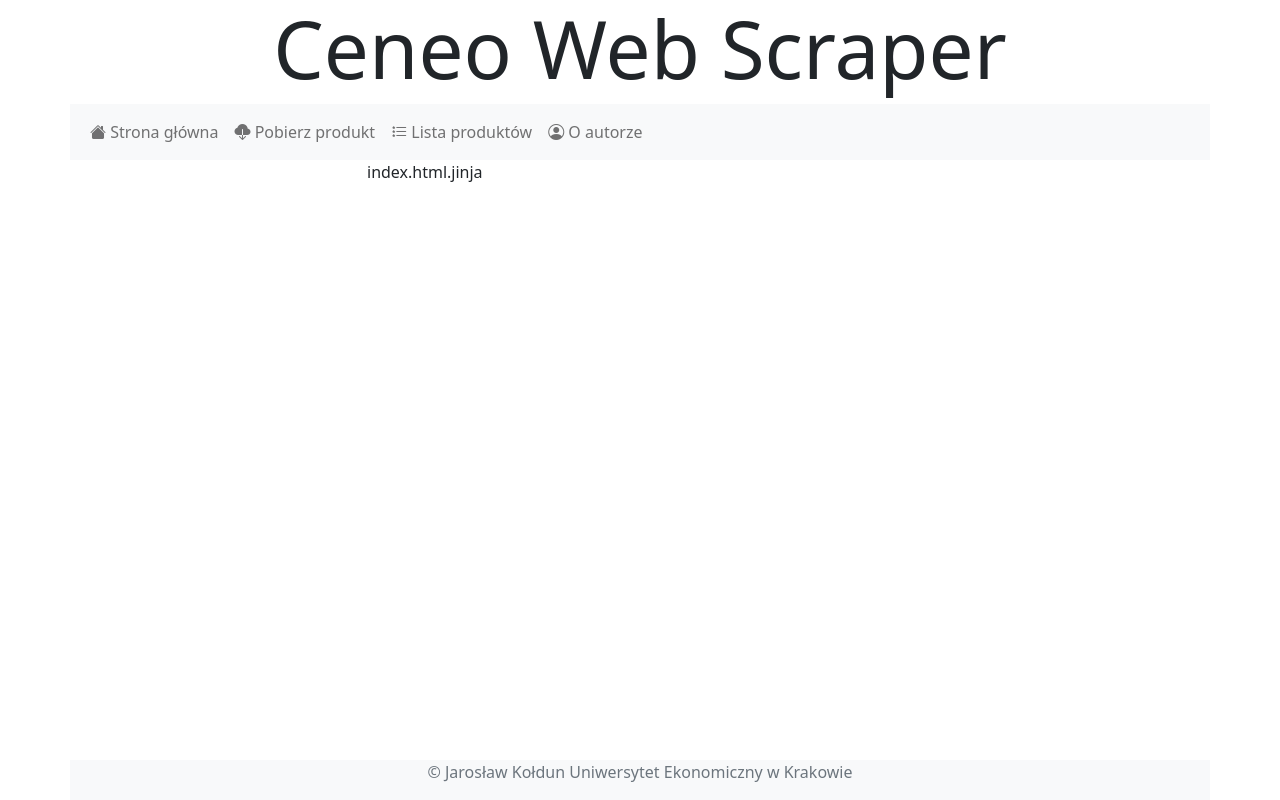
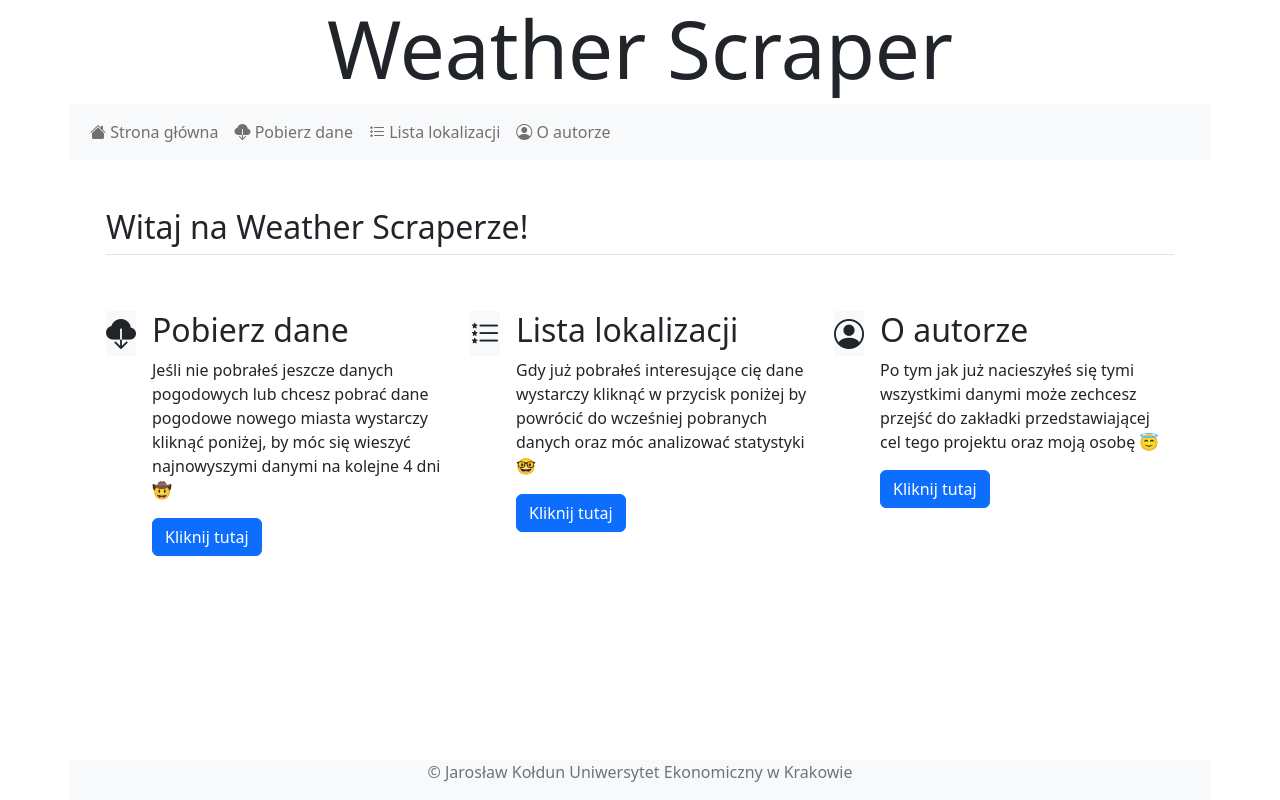
Before and after one commit to jarkol01/Weather-Scraper, a Flask app: page / in a window 1280 px wide. Run offline with Flask 2, Linux system fonts and the light colour scheme.

Commit message:
29.06.2022 JK

```diff
--- a/app/routes.py
+++ b/app/routes.py
@@ -1,6 +1,45 @@
 from app import app
+import json
+import os
 from flask import render_template, redirect, url_for, request
+from app.models.location import Location
 
 @app.route('/')
 def index():
     return render_template("index.html.jinja")
+
+@app.route('/extract', methods=["POST", "GET"])
+def extract():
+    if request.method == "POST":
+        location_name = request.form.get("location_name").replace(' ', '').lower()
+        product = Location(location_name)
+        product.extract_days()
+
+        return redirect(url_for('location', location_name=location_name))
+
+    return render_template("extract.html.jinja")
+
+@app.route('/locations')
+def locations():
+    locations = os.listdir('app/locations')
+
+    return render_template("locations.html.jinja", locations = locations)
+
+@app.route('/author')
+def author():
+    return render_template("author.html.jinja")
+
+@app.route('/location/<location_name>')
+def location(location_name):
+    location = Location(location_name)
+
+    all_days = []
+
+    file_names = os.listdir(f'app/locations/{location_name}/')
+    file_names.sort(key=lambda x: os.path.getmtime(f'app/locations/{location_name}/{x}'))  #Sorotwanie plików po ostatniej modyfikacji
+
+    for file_name in file_names:
+        with open(f'app/locations/{location_name}/{file_name}') as file:
+            all_days.append([file_name.split('.')[0], json.load(file)])
+
+    return render_template("location.html.jinja", location_name = location_name, all_days = all_days)
--- a/app/templates/base.html.jinja
+++ b/app/templates/base.html.jinja
@@ -2,8 +2,24 @@
 <html>
     <head>
         <meta charset="UTF-8">
-        <title>Ceneo Web Scraper</title>
-        <!-- CSS only -->
+        <title>Weather Scraper</title>
+        <style>
+            table {
+            font-family: arial, sans-serif;
+            border-collapse: collapse;
+            width: 100%;
+            }
+
+            td, th {
+            border: 1px solid #dddddd;
+            text-align: left;
+            padding: 8px;
+            }
+
+            tr:nth-child(even) {
+            background-color: #dddddd;
+            }
+        </style>
         <link href="https://cdn.jsdelivr.net/npm/bootstrap@5.2.0-beta1/dist/css/bootstrap.min.css" rel="stylesheet" integrity="sha384-0evHe/X+R7YkIZDRvuzKMRqM+OrBnVFBL6DOitfPri4tjfHxaWutUpFmBp4vmVor" crossorigin="anonymous">
         <link rel="stylesheet" href="https://cdn.jsdelivr.net/npm/bootstrap-icons@1.8.3/font/bootstrap-icons.css">
         <!-- JavaScript Bundle with Popper -->
@@ -11,24 +27,24 @@
     </head>
     <body>
         <header class="container text-center">
-            <h1 class="display-1">Ceneo Web Scraper</h1>
+            <h1 class="display-1">Weather Scraper</h1>
         </header>
         <nav class="navbar navbar-expand-lg navbar-light bg-light container">
             <div class="container-fluid">
                 <div class="collapse navbar-collapse" id="navbarSupportedContent">
                     <ul class="navbar-nav me-auto mb-2 mb-lg-0">
                         <li class="nav-item">
-                            <a class="nav-link""><i class="bi bi-house-fill"></i> Strona główna</a>
+                            <a class="nav-link" href="{{url_for('index')}}"><i class="bi bi-house-fill"></i> Strona główna</a>
                         </li>
                         <li class="nav-item">
-                            <a class="nav-link"><i class="bi bi-cloud-download-fill"></i>
- Pobierz produkt</a>
+                            <a class="nav-link" href="{{url_for('extract')}}"><i class="bi bi-cloud-download-fill"></i>
+ Pobierz dane</a>
                         </li>
                         <li class="nav-item">
-                            <a class="nav-link"><i class="bi bi-list-stars"></i> Lista produktów</a>
+                            <a class="nav-link" href="{{url_for('locations')}}"><i class="bi bi-list-stars"></i> Lista lokalizacji</a>
                         </li>
                         <li class="nav-item">
-                            <a class="nav-link"><i class="bi bi-person-circle"></i> O autorze</a>
+                            <a class="nav-link" href="{{url_for('author')}}"><i class="bi bi-person-circle"></i> O autorze</a>
                         </li>
                     </ul>
                 </div>
@@ -36,9 +52,6 @@
         </nav>
         <div class="container">
             <div class="row">
-                <div class="col-3">
-
-                </div>
                 <div class="col">
                     {% block content %}
                         <p>base.html.jinja</p>
--- a/app/templates/index.html.jinja
+++ b/app/templates/index.html.jinja
@@ -1,4 +1,44 @@
 {% extends "base.html.jinja" %}
 {% block content %}
-    <p>index.html.jinja</p>
+    <div class="container px-4 py-5" id="hanging-icons">
+      <h2 class="pb-2 border-bottom">Witaj na Weather Scraperze!</h2>
+      <div class="row g-4 py-5 row-cols-1 row-cols-lg-3">
+        <div class="col d-flex align-items-start">
+          <div class="icon-square bg-light text-dark flex-shrink-0 me-3">
+              <i class="bi bi-cloud-download-fill" style="font-size: 30px;"></i>
+          </div>
+          <div>
+            <h2>Pobierz dane</h2>
+            <p>Jeśli nie pobrałeś jeszcze danych pogodowych lub chcesz pobrać dane pogodowe nowego miasta wystarczy kliknąć poniżej, by móc się wieszyć najnowyszymi danymi na kolejne 4 dni &#129312;</p>
+            <a href="{{url_for('extract')}}" class="btn btn-primary">
+              Kliknij tutaj
+            </a>
+          </div>
+        </div>
+        <div class="col d-flex align-items-start">
+          <div class="icon-square bg-light text-dark flex-shrink-0 me-3">
+            <i class="bi bi-list-stars" style="font-size: 30px;"></i>
+          </div>
+          <div>
+            <h2>Lista lokalizacji</h2>
+            <p>Gdy już pobrałeś interesujące cię dane wystarczy kliknąć w przycisk poniżej by powrócić do wcześniej pobranych danych oraz móc analizować statystyki &#129299;</p>
+            <a href="{{url_for('locations')}}" class="btn btn-primary">
+              Kliknij tutaj
+            </a>
+          </div>
+        </div>
+        <div class="col d-flex align-items-start">
+          <div class="icon-square bg-light text-dark flex-shrink-0 me-3">
+            <i class="bi bi-person-circle" style="font-size: 30px;"></i>
+          </div>
+          <div>
+            <h2>O autorze</h2>
+            <p>Po tym jak już nacieszyłeś się tymi wszystkimi danymi może zechcesz przejść do zakładki przedstawiającej cel tego projektu oraz moją osobę &#128519;</p>
+            <a href="{{url_for('author')}}" class="btn btn-primary">
+              Kliknij tutaj
+            </a>
+          </div>
+        </div>
+      </div>
+    </div>
 {% endblock content %}
```
Also changed, not shown: app/models/day.py (added, +32 -0 lines), app/models/location.py (added, +32 -0 lines), app/templates/author.html.jinja (added, +19 -0 lines), app/templates/extract.html.jinja (added, +29 -0 lines), app/templates/location.html.jinja (added, +35 -0 lines), app/templates/locations.html.jinja (added, +11 -0 lines), requirements.txt (added, +34 -0 lines), app/static/weather-28719_640.png (added), 1 other file.
